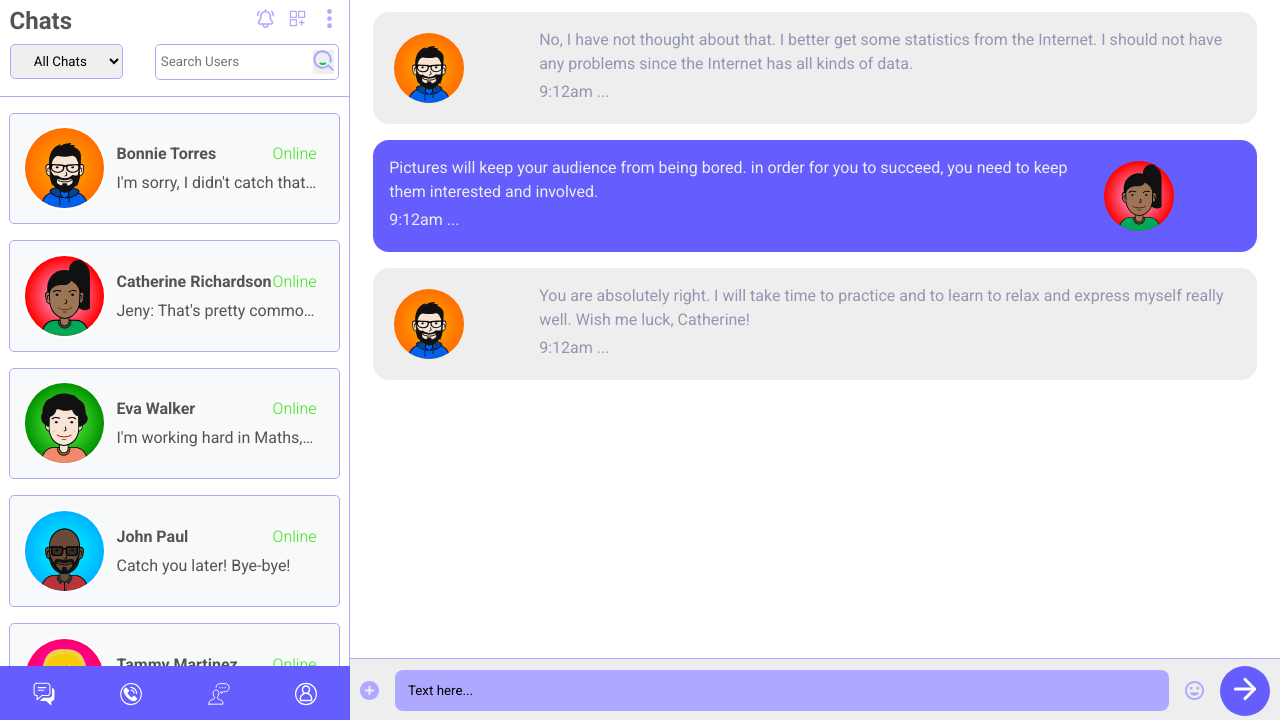
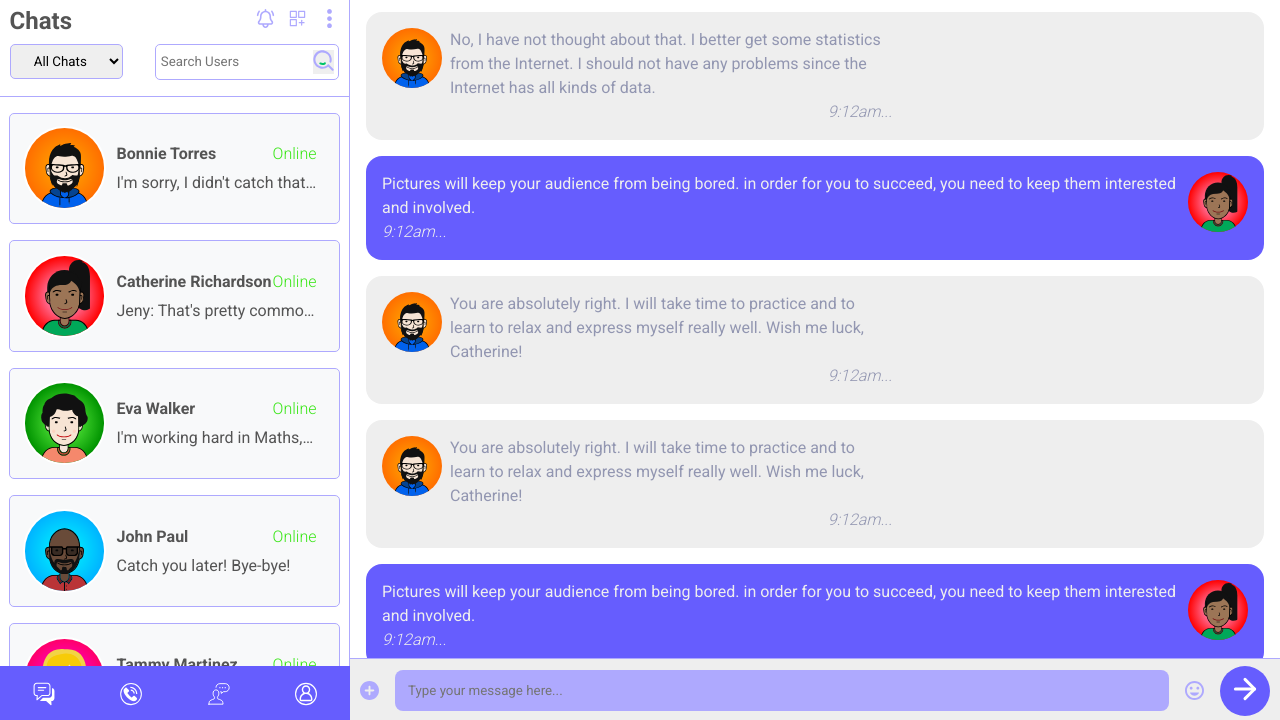
Before and after one commit to JomarFranca/superchat, a plain HTML site: page index.html in a window 1280 px wide. Shown: the part 78-798 px from the top of the page. Drawn offline with Linux system fonts and the light colour scheme.

Commit message:
consertei um bug

```diff
--- a/css/chat.css
+++ b/css/chat.css
@@ -1,7 +1,4 @@
 .chat-content {
-    overflow-y: auto;
-    height: 100vh;
-    position: relative;
 }
 
 .header-chat {
@@ -28,18 +25,28 @@
     justify-items: center;
 }
 
+.content-chat {
+    overflow-y: auto;
+    height: 100vh;
+    position: relative;
+}
+
 #profile-1 {
-    width: 95%;
-    margin-top: 1rem;
-    margin-left: auto;
-    margin-right: auto;
+    margin: 1rem 1rem;
     padding: 1rem;
     line-height: 1.5;
     background-color: #eee;
     color: #9296b1;
     border-radius: 1rem;
-    display: grid;
-    grid-template-columns: 1fr 5fr;
+    display: flex;
+    align-items: flex-start;
+}
+
+#profile-1 div {
+    max-width: 450px;
+    display: flex;
+    flex-direction: column;
+    align-items: flex-end;
 }
 
 #profile-1 p,
@@ -47,18 +54,22 @@
     margin-left: 0.5rem;
 }
 
+#profile-1 span,
+#profile-2 span {
+    font-style: italic;
+    font-weight: 300;
+}
+
 #profile-2 {
-    width: 95%;
-    margin-top: 1rem;
-    margin-left: auto;
-    margin-right: auto;
+    margin: 1rem 1rem;
     padding: 1rem;
     line-height: 1.5;
     background-color: #665dfe;
     color: #eee;
     border-radius: 1rem;
-    display: grid;
-    grid-template-columns: 5fr 1fr;
+    display: flex;
+    align-items: flex-start;
+    flex-direction: row-reverse;
 }
 
 #profile-2 p,
@@ -71,11 +82,8 @@
 }
 
 .profile-img {
-    width: 80px;
-    min-width: 50px;
-    padding: 5px;
+    width: 60px;
     border-radius: 50px;
-    grid-row: 1/3;
 }
 
 .chat-footer {
--- a/index.html
+++ b/index.html
@@ -184,28 +184,66 @@
         <section class="content-chat">
             <div class="chat" id="profile-1">
                 <img alt="person-1" class="profile-img" src="./images/users-1.svg" />
+                <div>
                     <p>
-                    No, I have not thought about that. I better get some statistics from the Internet. I should not have
+                        No, I have not thought about that. I better get some statistics from the Internet. I should not
+                        have
                         any problems since the Internet has all kinds of data.
                     </p>
-                <span>9:12am ...</span>
+                    <span>9:12am...</span>
+                </div>
             </div>
             <div class="chat" id="profile-2">
                 <img alt="person-2" class="profile-img" src="./images/users-2.svg" />
+                <div>
                     <p>
                         Pictures will keep your audience from being bored. in order for you to succeed, you need to keep
                         them
                         interested and involved.
                     </p>
-                <span>9:12am ...</span>
+                    <span>9:12am...</span>
+                </div>
             </div>
             <div class="chat" id="profile-1">
                 <img alt="person-1" class="profile-img" src="./images/users-1.svg" />
+                <div>
                     <p>
                         You are absolutely right. I will take time to practice and to learn to relax and express myself
                         really well. Wish me luck, Catherine!
                     </p>
-                <span>9:12am ...</span>
+                    <span>9:12am...</span>
+                </div>
+            </div>
+            <div class="chat" id="profile-1">
+                <img alt="person-1" class="profile-img" src="./images/users-1.svg" />
+                <div>
+                    <p>
+                        You are absolutely right. I will take time to practice and to learn to relax and express myself
+                        really well. Wish me luck, Catherine!
+                    </p>
+                    <span>9:12am...</span>
+                </div>
+            </div>
+            <div class="chat" id="profile-2">
+                <img alt="person-2" class="profile-img" src="./images/users-2.svg" />
+                <div>
+                    <p>
+                        Pictures will keep your audience from being bored. in order for you to succeed, you need to keep
+                        them
+                        interested and involved.
+                    </p>
+                    <span>9:12am...</span>
+                </div>
+            </div>
+            <div class="chat" id="profile-2">
+                <img alt="person-2" class="profile-img" src="./images/users-2.svg" />
+                <div>
+                    <p>
+                        Pictures will keep your audience from being bored. in order for you to succeed, you need to keep
+                        them interested and involved.
+                    </p>
+                    <span>9:12am...</span>
+                </div>
             </div>
         </section>
 
@@ -213,8 +251,7 @@
         <section class="footer-text">
             <div class="chat-footer">
                 <img alt="added" src="./images/circle-add.svg" />
-                <input id="input-footer" class="input-footer" value="Text here..."
-                    placeholder="Type your message here..." />
+                <input id="input-footer" class="input-footer" placeholder="Type your message here..." value="" />
                 <img alt="emoticon" src="./images/emoticon-icon.svg" />
                 <button class="btn" type="submit" onclick="Send()">
                     <img alt="" src="./images/arrow-send.svg" />
```
Lines whose indentation alone changed are shown as unchanged.
